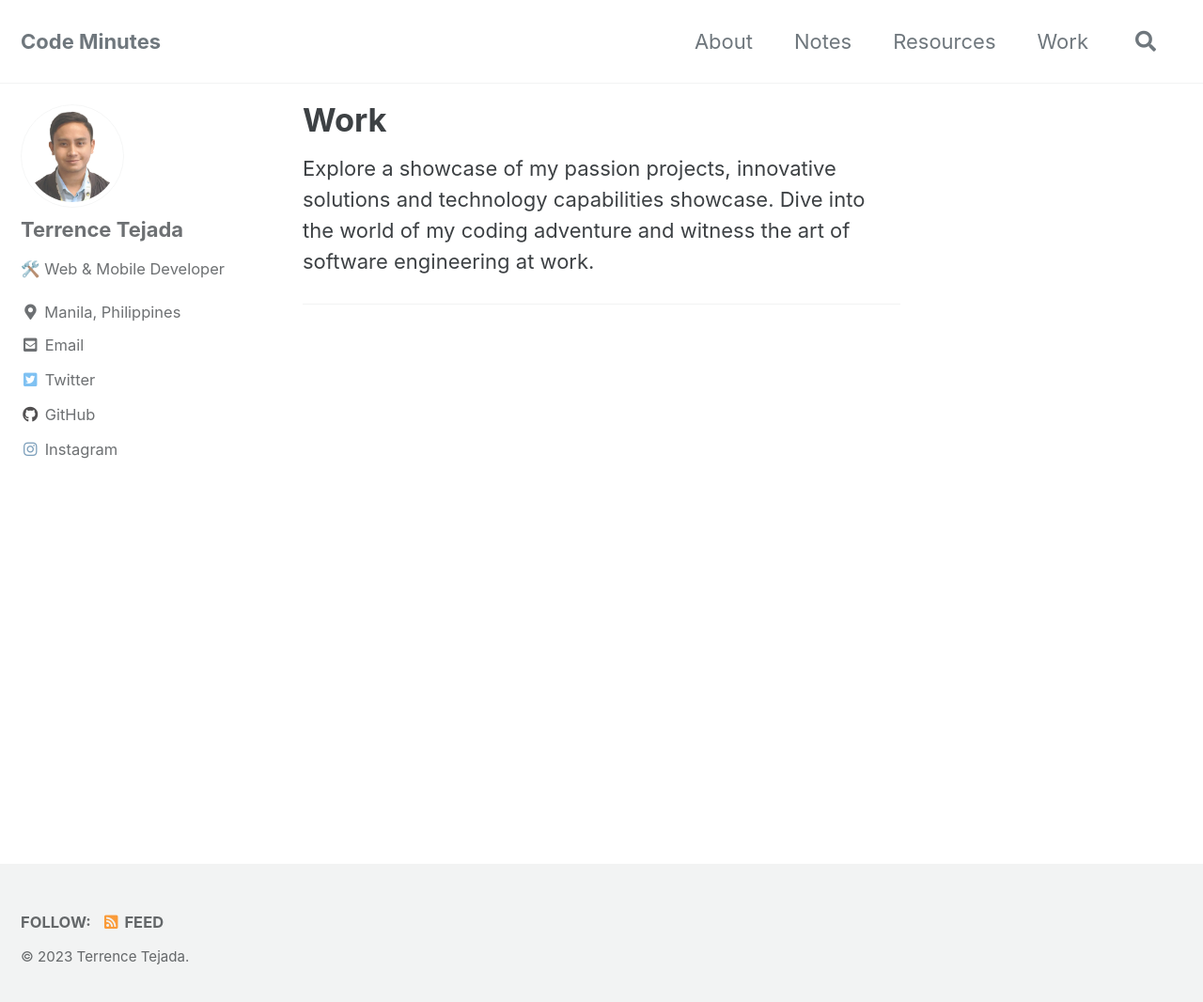
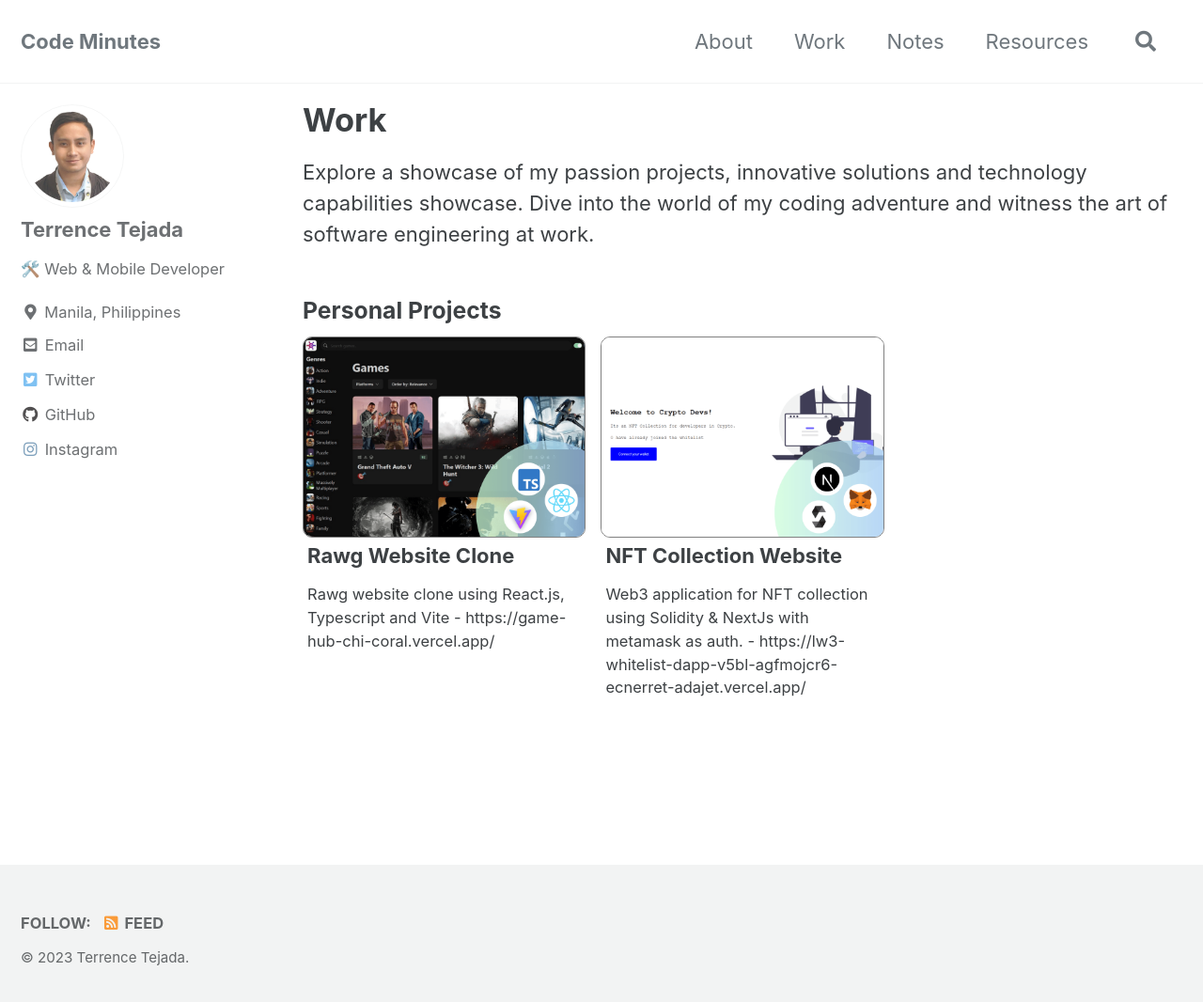
Before and after one commit to ecnerret-adajet/ecnerret-adajet.github.io, a Jekyll site: the page built from _pages/work.md, in a window 1280 px wide and 1074 px high. Shown: the top 1066 px of the window at 94% size. Built offline with Jekyll 4.4.1, drawn with Linux system fonts in a browser that asks for light colours; cached includes are drawn as plain includes.

Commit message:
Add personal projects

```diff
--- a/_data/navigation.yml
+++ b/_data/navigation.yml
@@ -4,12 +4,12 @@
   #   url: https://mmistakes.github.io/minimal-mistakes/docs/quick-start-guide/
   - title: "About"
     url: /about
+  - title: "Work"
+    url: /work
   - title: "Notes"
     url: /notes
   - title: "Resources"
     url: /resources
-  - title: "Work"
-    url: /work
   # - title: "Sample Posts"
   #   url: /year-archive/
   # - title: "Sample Collections"
--- a/_pages/work.md
+++ b/_pages/work.md
@@ -1,9 +1,27 @@
 ---
+layout: archive
+classes: wide
 permalink: /work/
 title: "Work"
 excerpt: "Showcase of my craft"
+
+feature_row:
+  - image_path2: assets/images/rawg_clone.png
+    # image_caption2: "Web Development"
+    alt: "Rawg Website Clone"
+    title2: "Rawg Website Clone"
+    excerpt: "Rawg website clone using React.js, Typescript and Vite - https://game-hub-chi-coral.vercel.app/"
+  - image_path2: assets/images/web3_nft.png
+    # image_caption2: "Web Development"
+    alt: "NFT Collection Website"
+    title2: "NFT Collection Website"
+    excerpt: "Web3 application for NFT collection using Solidity & NextJs with metamask as auth. - https://lw3-whitelist-dapp-v5bl-agfmojcr6-ecnerret-adajet.vercel.app/"
+
+
 ---
 
 Explore a showcase of my passion projects, innovative solutions and technology capabilities showcase. Dive into the world of my coding adventure and witness the art of software engineering at work.
 
----
+### Personal Projects
+
+{% include feature_row %}
```
Also changed, not shown: assets/images/rawg_clone.png (added), assets/images/web3_nft.png (added).
